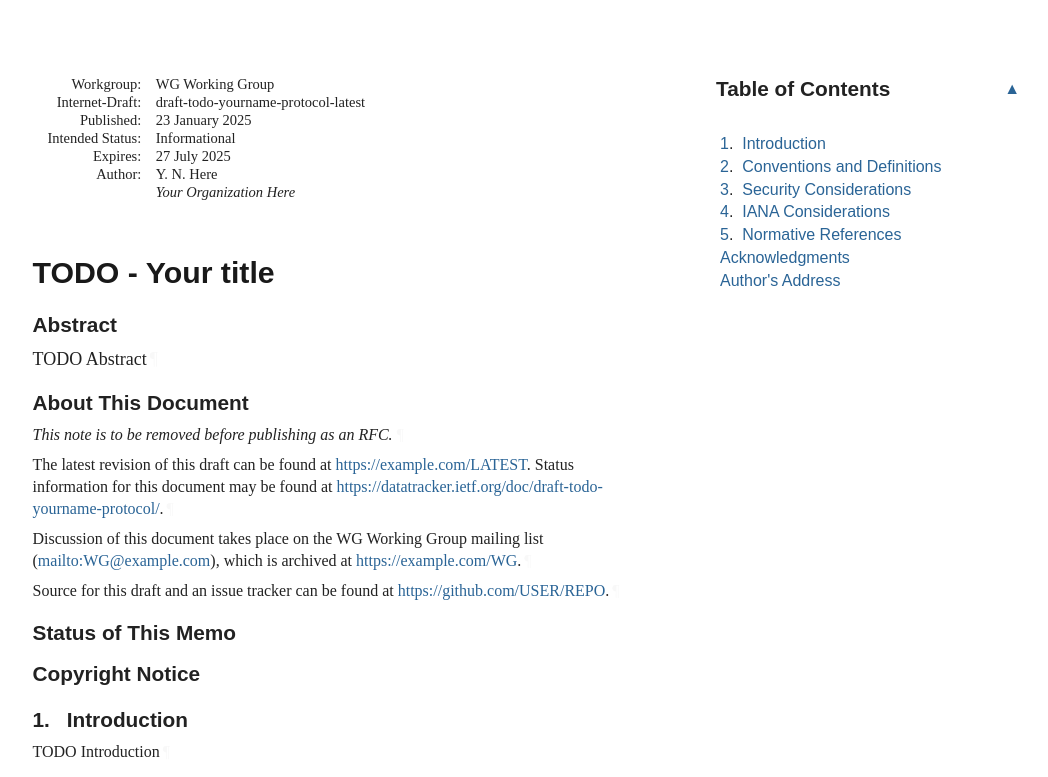
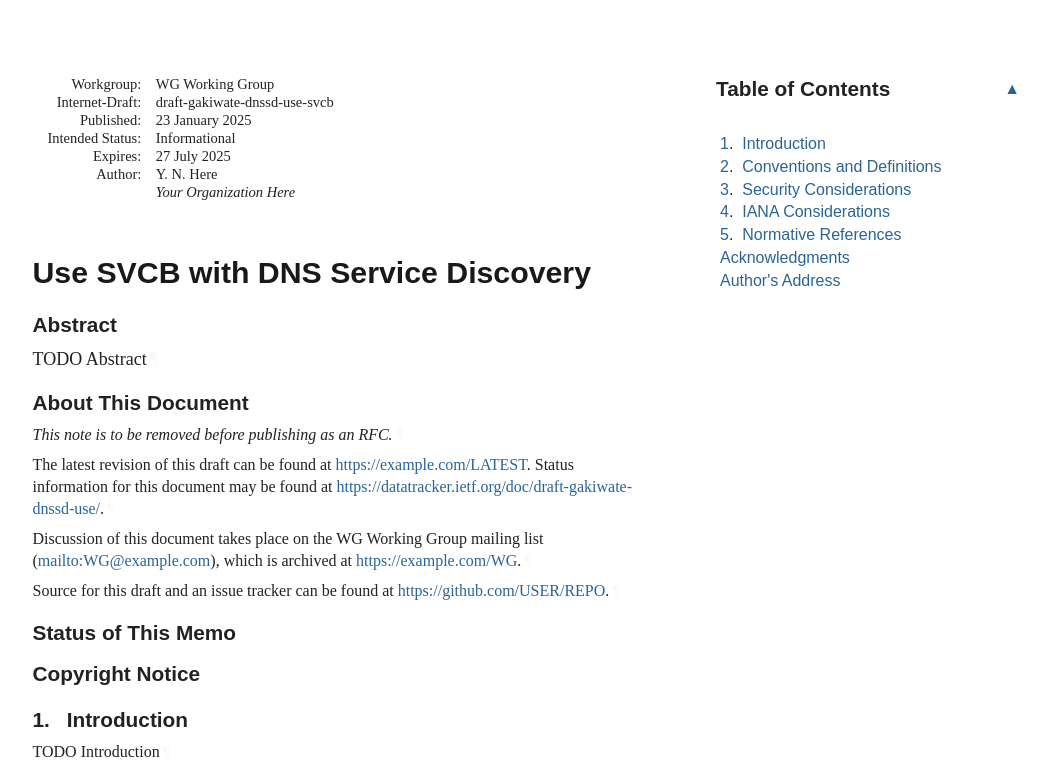
Before and after one commit to gakiwate/draft-gakiwate-dnssd-use-svcb, a plain HTML site: page draft-gakiwate-dnssd-use-svcb.html in a window 1280 px wide. Shown: the top 777 px of the page, without its empty margins (92-1140 px from the left). Drawn offline with Linux system fonts and the light colour scheme; a web font is replaced by a local one.

Commit message:
Script updating gh-pages from e6078ff. [ci skip]

```diff
--- a/draft-todo-yourname-protocol.html
+++ b/draft-gakiwate-dnssd-use-svcb.html
@@ -4,7 +4,7 @@
 <meta charset="utf-8">
 <meta content="Common,Latin" name="scripts">
 <meta content="initial-scale=1.0" name="viewport">
-<title>TODO - Your title</title>
+<title>Use SVCB with DNS Service Discovery</title>
 <meta content="Your Name Here" name="author">
 <meta content="
        TODO Abstract
@@ -13,7 +13,7 @@
 <meta content="next generation" name="keyword">
 <meta content="unicorn" name="keyword">
 <meta content="sparkling distributed ledger" name="keyword">
-<meta content="draft-todo-yourname-protocol-latest" name="ietf.draft">
+<meta content="draft-gakiwate-dnssd-use-svcb" name="ietf.draft">
 <!-- Generator version information:
   xml2rfc 3.25.0
     Python 3.12.8
@@ -29,7 +29,7 @@
     setuptools 70.3.0
     wcwidth 0.2.13
 -->
-<link href="draft-todo-yourname-protocol.xml" rel="alternate" type="application/rfc+xml">
+<link href="draft-gakiwate-dnssd-use-svcb.xml" rel="alternate" type="application/rfc+xml">
 <link href="#copyright" rel="license">
 <style type="text/css">@font-face {
   font-family: 'Lora';
@@ -1045,7 +1045,7 @@ svg :is([fill="white"], [fill^="#fff"]) {
 <table class="ears">
 <thead><tr>
 <td class="left">Internet-Draft</td>
-<td class="center">TODO - Abbreviation</td>
+<td class="center">Use SVCB with DNS Service Discovery</td>
 <td class="right">January 2025</td>
 </tr></thead>
 <tfoot><tr>
@@ -1060,7 +1060,7 @@ svg :is([fill="white"], [fill^="#fff"]) {
 <dt class="label-workgroup">Workgroup:</dt>
 <dd class="workgroup">WG Working Group</dd>
 <dt class="label-internet-draft">Internet-Draft:</dt>
-<dd class="internet-draft">draft-todo-yourname-protocol-latest</dd>
+<dd class="internet-draft">draft-gakiwate-dnssd-use-svcb</dd>
 <dt class="label-published">Published:</dt>
 <dd class="published">
 <time datetime="2025-01-23" class="published">23 January 2025</time>
@@ -1078,7 +1078,7 @@ svg :is([fill="white"], [fill^="#fff"]) {
 </dd>
 </dl>
 </div>
-<h1 id="title">TODO - Your title</h1>
+<h1 id="title">Use SVCB with DNS Service Discovery</h1>
 <section id="section-abstract">
       <h2 id="abstract"><a href="#abstract" class="selfRef">Abstract</a></h2>
 <p id="section-abstract-1">TODO Abstract<a href="#section-abstract-1" class="pilcrow">¶</a></p>
@@ -1090,7 +1090,7 @@ svg :is([fill="white"], [fill^="#fff"]) {
 <p id="section-note.1-1">This note is to be removed before publishing as an RFC.<a href="#section-note.1-1" class="pilcrow">¶</a></p>
 <p id="section-note.1-2">
         The latest revision of this draft can be found at <span><a href="https://example.com/LATEST">https://example.com/LATEST</a></span>.
-        Status information for this document may be found at <span><a href="https://datatracker.ietf.org/doc/draft-todo-yourname-protocol/">https://datatracker.ietf.org/doc/draft-todo-yourname-protocol/</a></span>.<a href="#section-note.1-2" class="pilcrow">¶</a></p>
+        Status information for this document may be found at <span><a href="https://datatracker.ietf.org/doc/draft-gakiwate-dnssd-use/">https://datatracker.ietf.org/doc/draft-gakiwate-dnssd-use/</a></span>.<a href="#section-note.1-2" class="pilcrow">¶</a></p>
 <p id="section-note.1-3">
         Discussion of this document takes place on the
         WG Working Group mailing list (<span><a href="mailto:WG@example.com">mailto:WG@example.com</a></span>),
```
Also changed, not shown: index.html (+4 -4 lines), draft-gakiwate-dnssd-use-svcb.txt.
